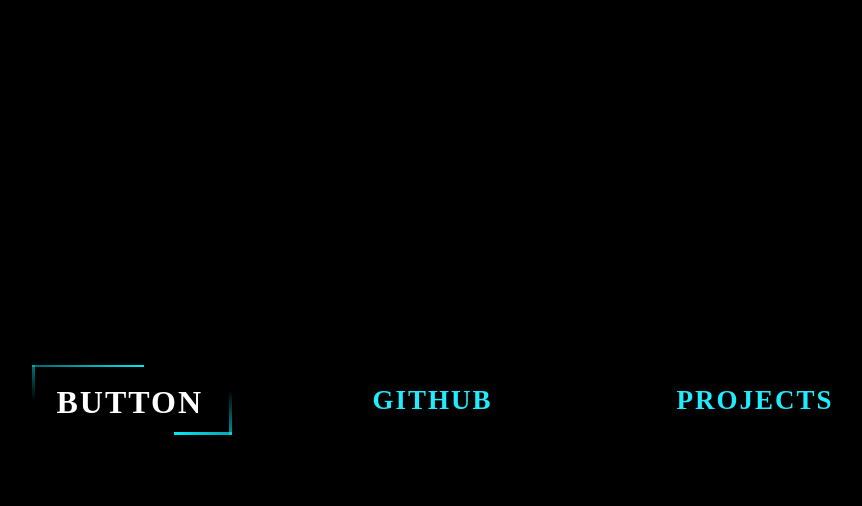
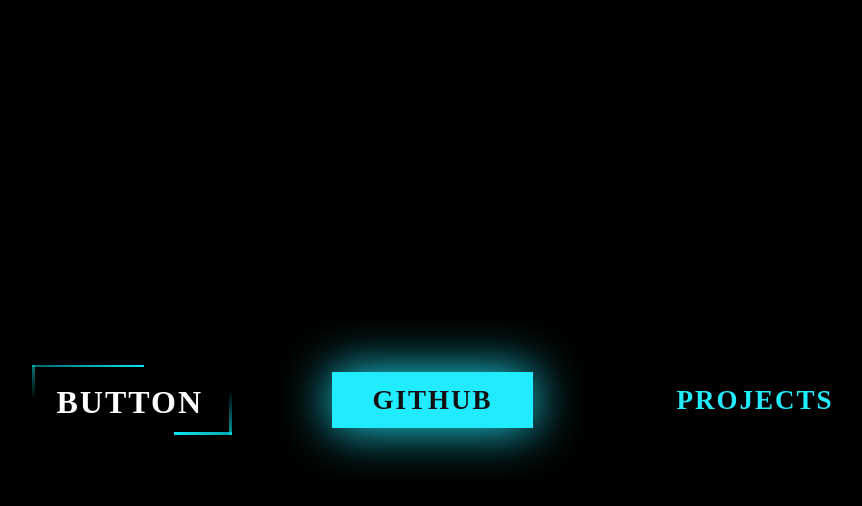
Before and after one commit to Ishazaka/pure-css-projects, a plain HTML site: page index.html in a window 1280 px wide. In both pictures the pointer is over the link "GITHUB". Shown: the whole page, without its empty margins (137-999 px from the left). Drawn offline with Linux system fonts and the light colour scheme.

Commit message:
Update style.css

```diff
--- a/style.css
+++ b/style.css
@@ -141,3 +141,10 @@ a{
   font-weight: 800;
 
 }
+
+ a.style:hover{
+ background-color: #21ebff;
+ color: #111;
+ box-shadow: 0 0 50px #21ebff;
+ transition-delay: 0.3s;
+}
```
